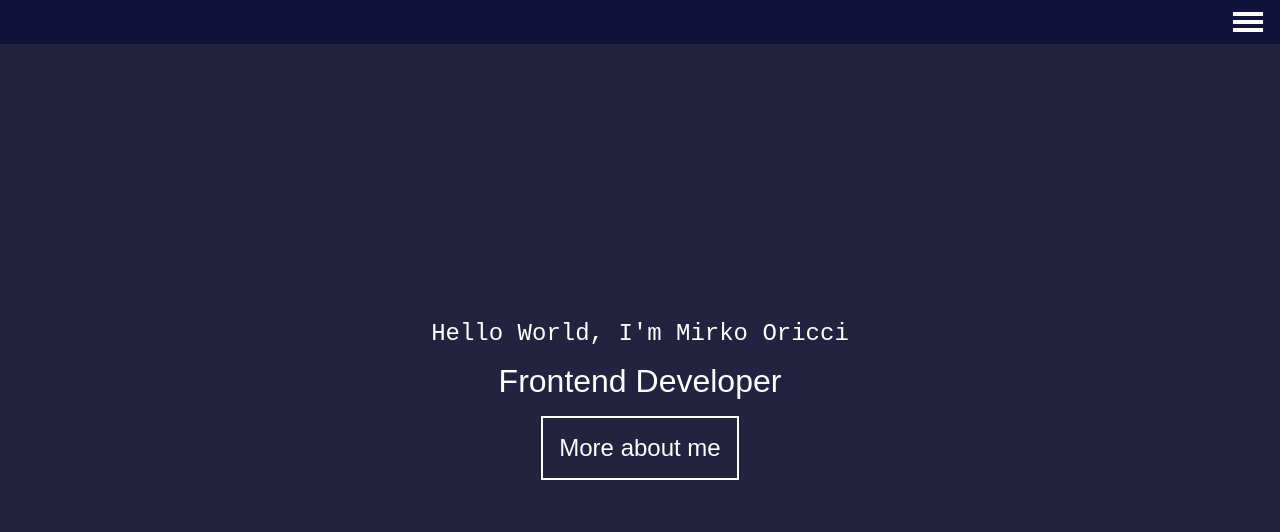
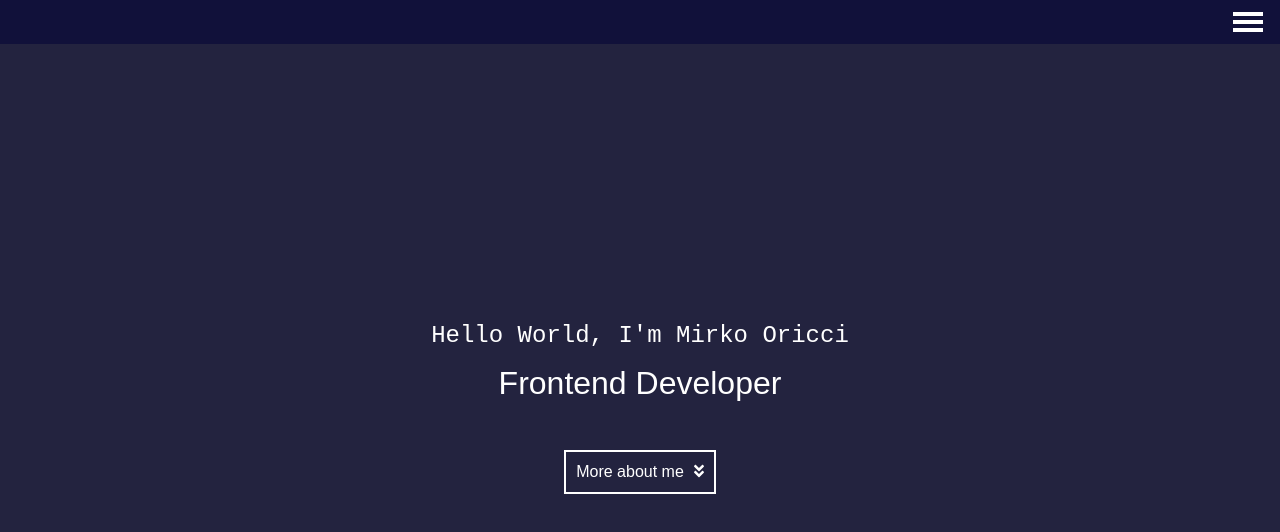
Before and after one commit to Techoplite/portfolio, a React (Create React App) app: page / in a window 1280 px wide. Shown: the top 532 px of the page. Built offline with nearby package versions, Linux system fonts and the light colour scheme.

Commit message:
Change button style

```diff
--- a/package.json
+++ b/package.json
@@ -3,6 +3,9 @@
   "version": "0.1.0",
   "private": true,
   "dependencies": {
+    "@fortawesome/fontawesome-svg-core": "^1.2.30",
+    "@fortawesome/free-solid-svg-icons": "^5.14.0",
+    "@fortawesome/react-fontawesome": "^0.1.11",
     "@testing-library/jest-dom": "^4.2.4",
     "@testing-library/react": "^9.3.2",
     "@testing-library/user-event": "^7.1.2",
--- a/src/components/Home.js
+++ b/src/components/Home.js
@@ -1,4 +1,6 @@
 import React from 'react'
+import { FontAwesomeIcon } from '@fortawesome/react-fontawesome'
+import { faAngleDoubleDown } from '@fortawesome/free-solid-svg-icons'
 
 const Home = () => {
     return (
@@ -15,7 +17,7 @@ const Home = () => {
 
                     </div>
                 </div>
-                <button>More about me</button>
+                <button>More about me <i className="angle-double-down"><FontAwesomeIcon icon={faAngleDoubleDown} /></i></button>
             </div>
         </section>
 
--- a/src/sass/main.scss
+++ b/src/sass/main.scss
@@ -43,15 +43,18 @@ code {
 }
 
 button {
-  font-size: 1.5rem;
+  font-size: 1rem;
   margin-top: 1rem;
-  padding: 1rem;
+  padding: $base-padding/1.5;
   background: none;
   border: 2px solid $light;
   color: $light;
   margin: 1rem;
   max-width: 80vw;
   min-width: 93px;
+  margin: 3rem 0 0 0;
+  display: flex;
+  align-items: center;
 }
 
 .job {
@@ -80,6 +83,10 @@ button {
 
 pre {
   margin: 0;
+}
+
+.home-text {
+  min-width: 204px;
 }
 
 .line {
@@ -117,3 +124,7 @@ pre {
 .hidden {
   display: none;
 }
+
+.angle-double-down {
+  margin-left: 10px;
+}
```
Also changed, not shown: 1 other file (tests, documents, lock files or other folders).
